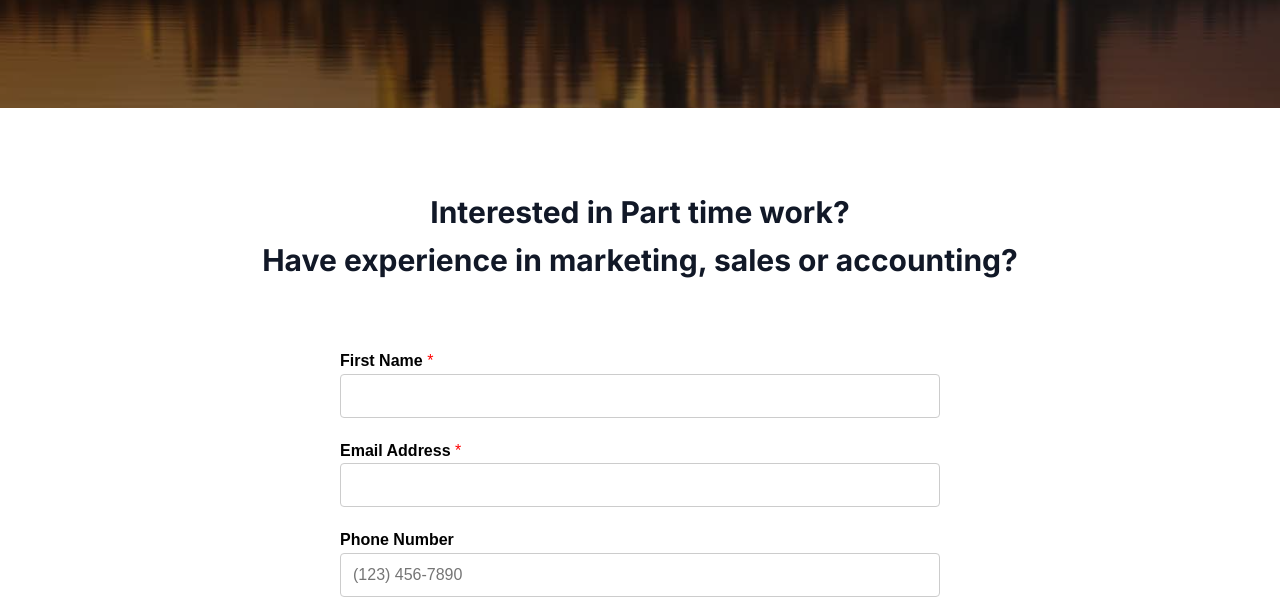
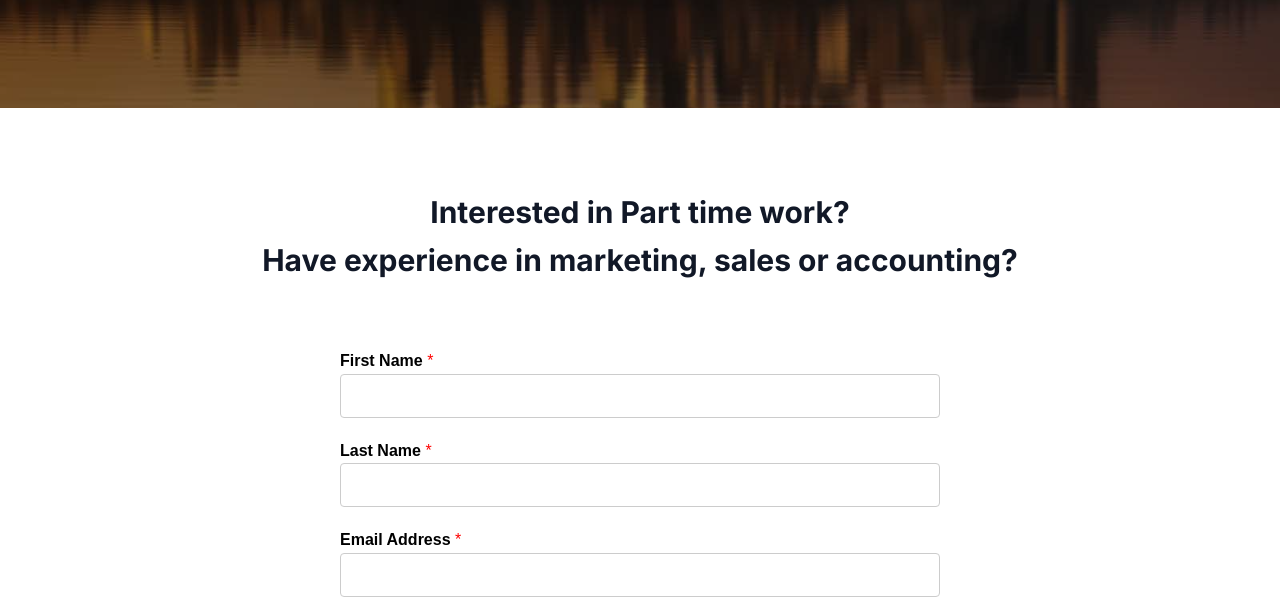
Before and after one commit to lakeshore5/BVC-Website, a plain HTML site: page pages/career.html in a window 1280 px wide. Shown: the part 392-1006 px from the top of the page. Drawn offline with Linux system fonts and the light colour scheme.

Commit message:
Add Last Name field to career application form

```diff
--- a/pages/career.html
+++ b/pages/career.html
@@ -49,6 +49,13 @@
                       <div style="margin-bottom: 20px;">
                         <label for="first_name"><b>First Name</b> <span style="color:red;">*</span></label><br>
                         <input type="text" id="first_name" name="first_name" required
+                          style="width:100%; padding:12px; font-size:12pt; border:1px solid #ccc; border-radius:4px; box-sizing: border-box;">
+                      </div>
+
+                      <!-- Last Name -->
+                      <div style="margin-bottom: 20px;">
+                        <label for="last_name"><b>Last Name</b> <span style="color:red;">*</span></label><br>
+                        <input type="text" id="last_name" name="last_name" required
                           style="width:100%; padding:12px; font-size:12pt; border:1px solid #ccc; border-radius:4px; box-sizing: border-box;">
                       </div>
 
```
